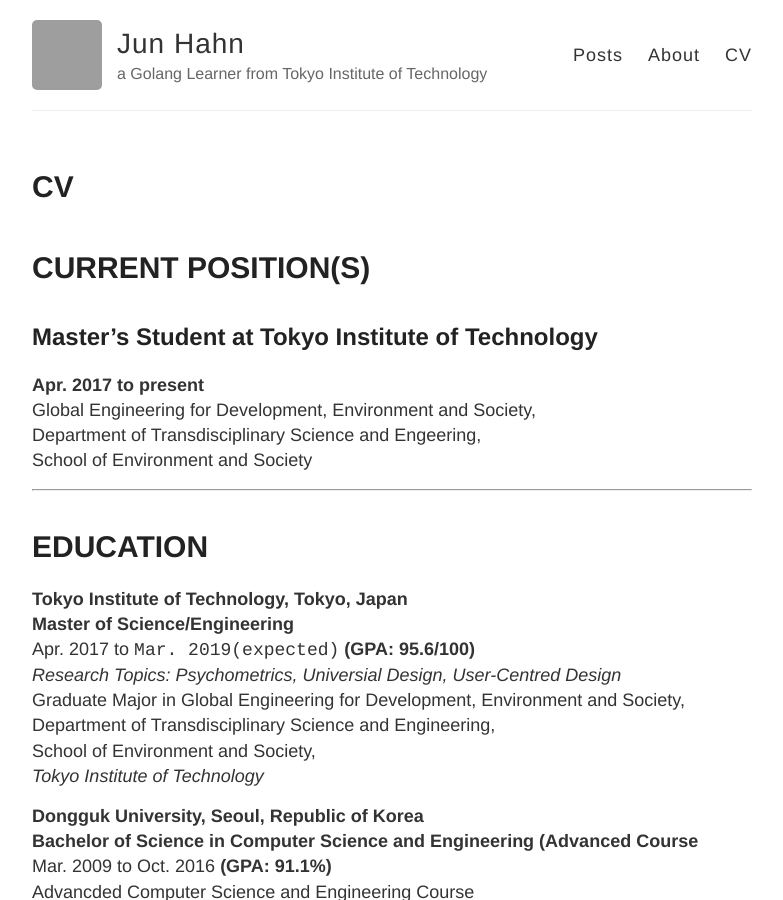
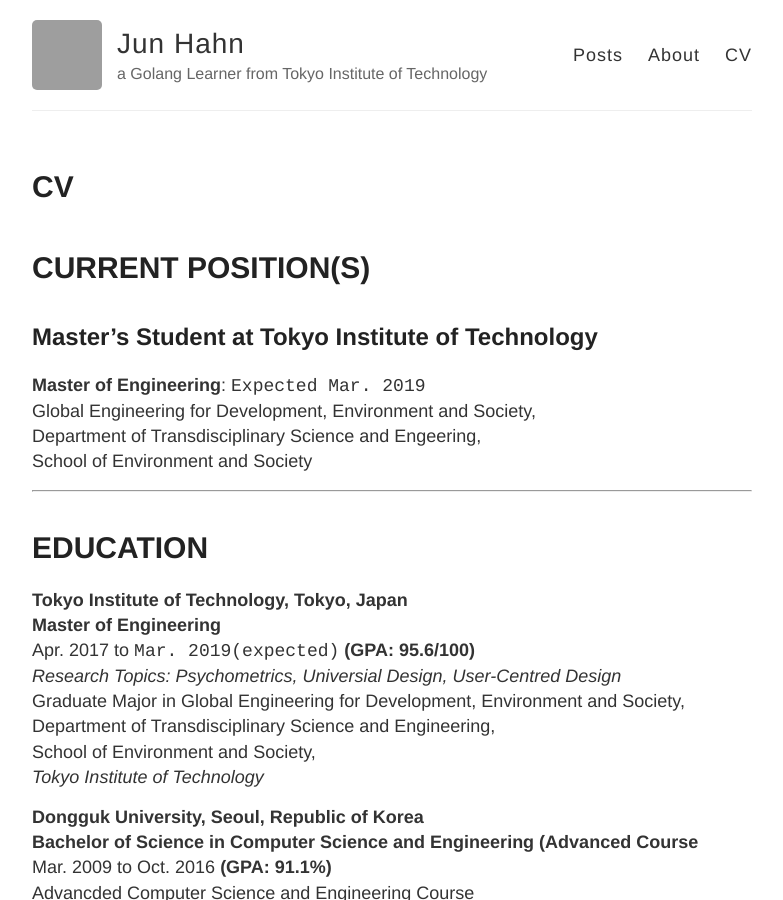
Before and after one commit to TangoEnSkai/tangoenskai.github.io, a Jekyll site: the page built from cv.md, in a window 1280 px wide and 900 px high. Shown: the whole window, without its empty margins (248-1031 px from the left). Built offline with Jekyll 4.4.1, drawn with Linux system fonts in a browser that asks for light colours; grey boxes are pictures that could not be loaded.

Commit message:
Update expected degree info

```diff
--- a/cv.md
+++ b/cv.md
@@ -8,7 +8,7 @@
 
 ## Master’s Student at Tokyo Institute of Technology
 
-**Apr. 2017 to present**
+**Master of Engineering**: `Expected Mar. 2019`
 Global Engineering for Development, Environment and Society,
 Department of Transdisciplinary Science and Engeering,
 School of Environment and Society
@@ -18,7 +18,7 @@
 # EDUCATION
 
 **Tokyo Institute of Technology, Tokyo, Japan**
-**Master of Science/Engineering**
+**Master of Engineering**
 Apr. 2017 to `Mar. 2019(expected)` **(GPA: 95.6/100)**
 _Research Topics: Psychometrics, Universial Design, User-Centred Design_
 Graduate Major in Global Engineering for Development, Environment and Society,
```
